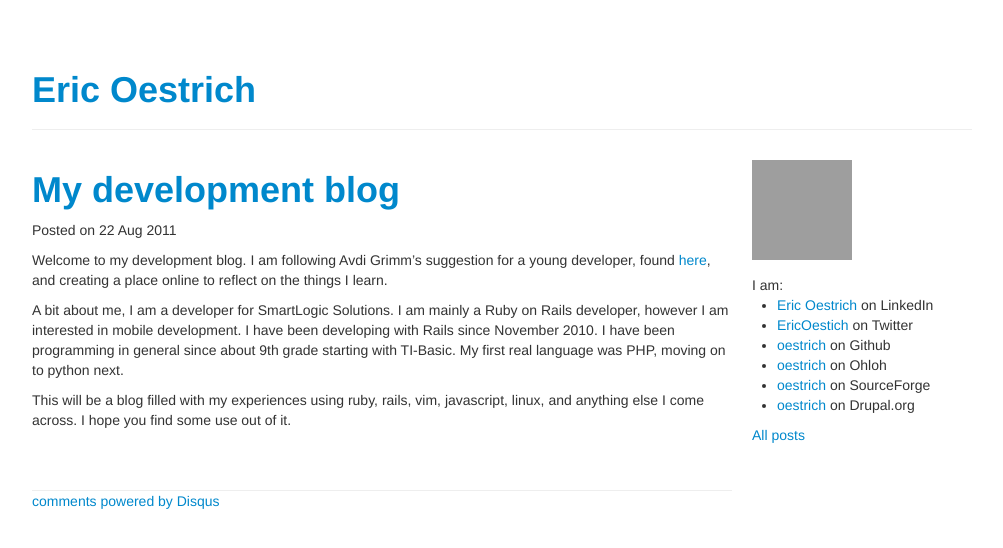
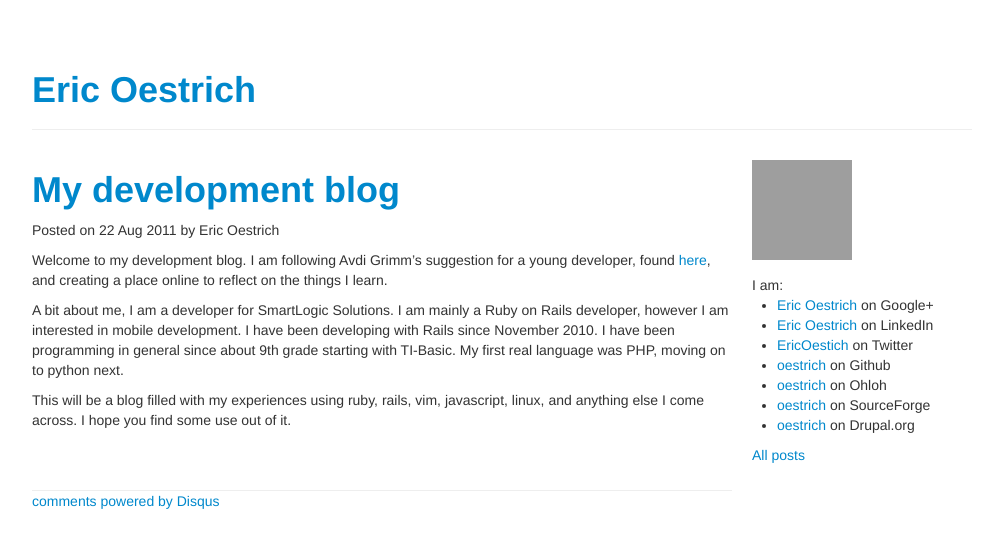
Before and after one commit to oestrich/blog.oestrich.org, a Jekyll site: the page built from _posts/2011-08-22-my-development-blog.md, in a window 1280 px wide, cut to the strip 0-548 px from the top of the page. Shown: the whole strip, without its empty margins (138-1141 px from the left). Built offline with Jekyll 4.4.1, drawn with Linux system fonts in a browser that asks for light colours; Markdown is read by kramdown in place of the engine named in the settings; comment, search, counter and statistics services are not loaded; grey boxes are pictures that could not be loaded.

Commit message:
Add author link to site

```diff
--- a/_layouts/default.html
+++ b/_layouts/default.html
@@ -55,6 +55,7 @@
           <div class="i-am">
             I am:
             <ul>
+              <li><a href='https://plus.google.com/101353039173891059280?rel=author'>Eric Oestrich</a> on Google+</li>
               <li><a href='http://www.linkedin.com/pub/eric-oestrich/28/431/32'>Eric Oestrich</a> on LinkedIn</li>
               <li><a href='http://twitter.com/EricOestrich'>EricOestich</a> on Twitter</li>
               <li><a href='https://github.com/oestrich'>oestrich</a> on Github</li>
--- a/_layouts/post.html
+++ b/_layouts/post.html
@@ -4,7 +4,8 @@ layout: default
 
 <h1><a href="{{ page.url }}">{{ page.title }}</a></h1>
 <p>
-  <span>Posted on {{ page.date | date_to_string }}</span>
+  Posted on {{ page.date | date_to_string }}
+  by Eric Oestrich
 </p>
 
 <article>
```
